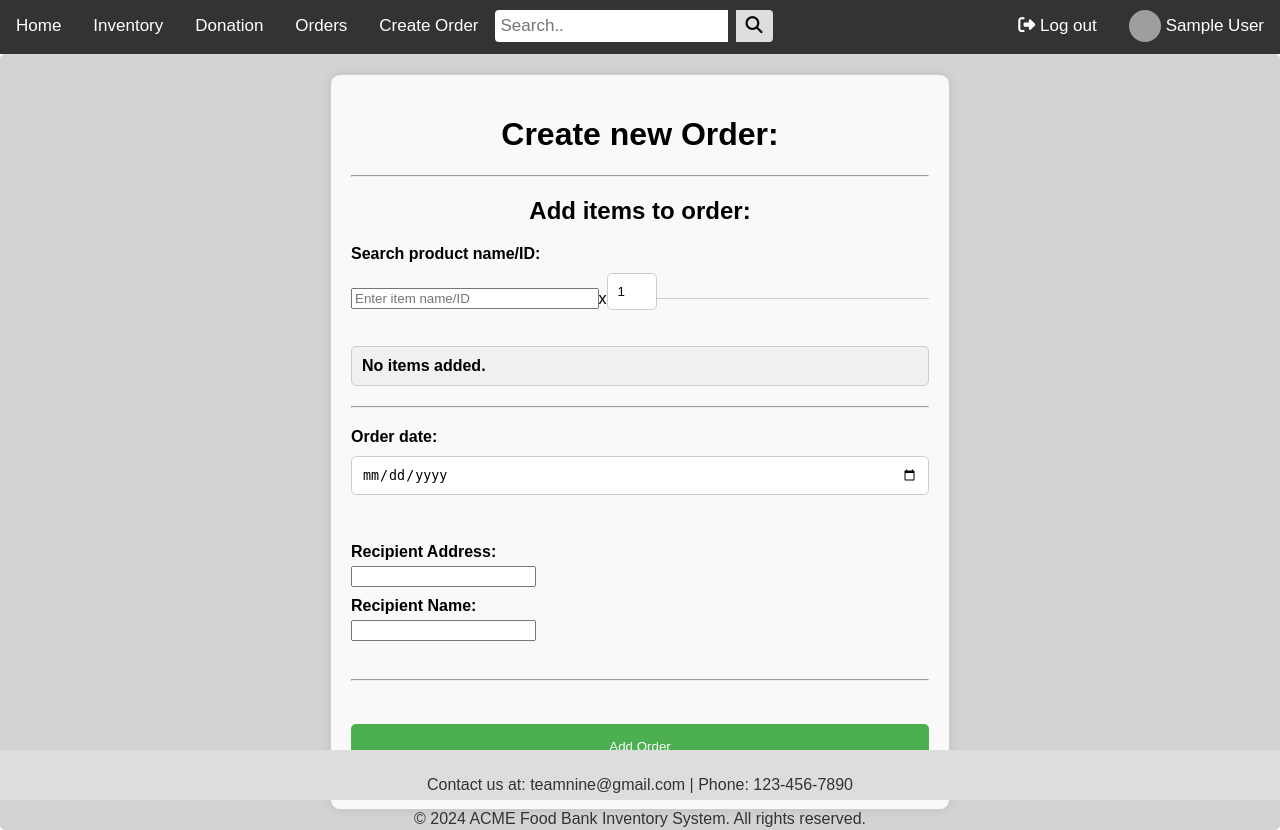
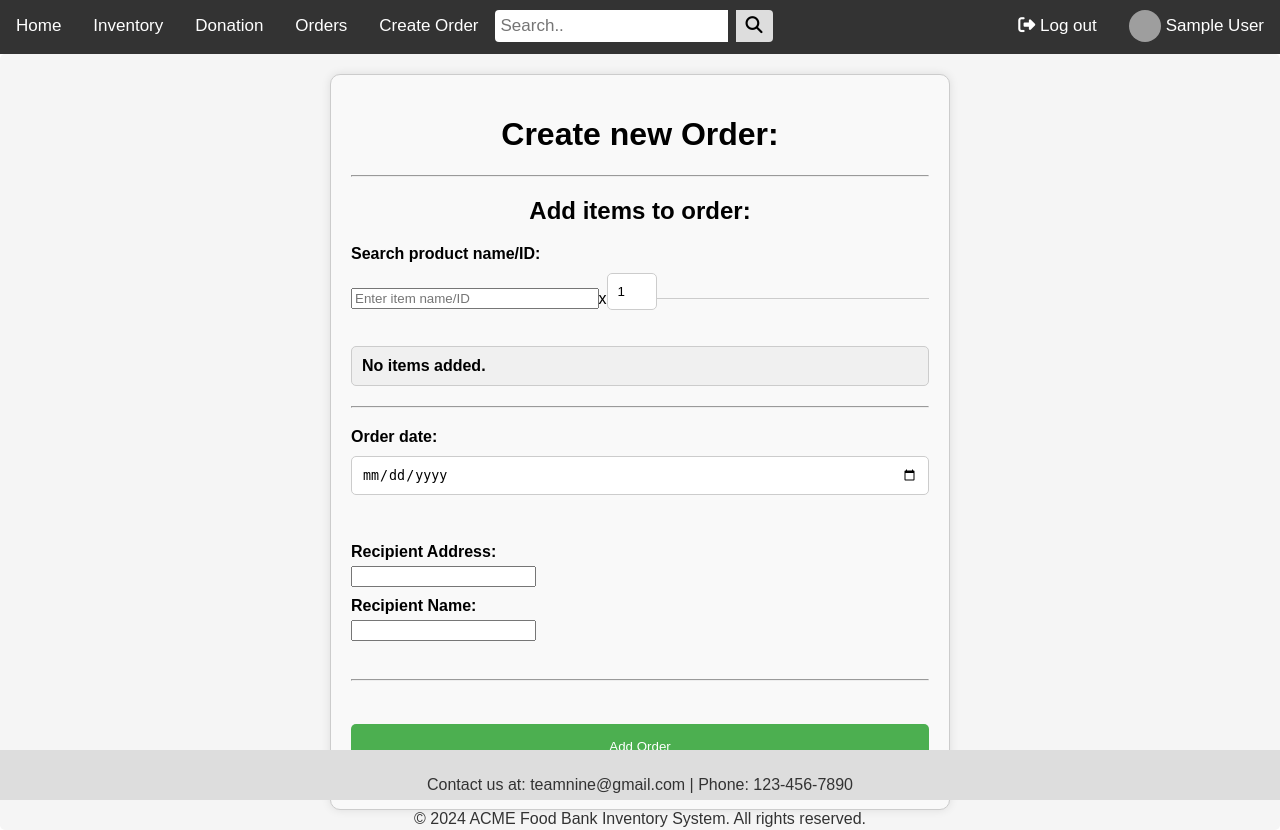
Before and after one commit to YaruG1022/WSU-SU21-CPTS322-Project, a Flask app: page /add_order in a window 1280 px wide. Run offline with Flask 3, Linux system fonts and the light colour scheme; the visitor is signed in with stand-in values (Sample User, id 1); some libraries are stand-ins or nearby versions; grey boxes are pictures that could not be loaded.

Commit message:
Update homepage_style.css

```diff
--- a/src/static/homepage_style.css
+++ b/src/static/homepage_style.css
@@ -126,7 +126,6 @@ img {
     margin-bottom: 20px;
     display: flex;
     justify-content: center;
-    background-color: lightgray;
 
 }
 
@@ -151,6 +150,7 @@ img {
     margin-right: 5px;
     justify-content: center;
     float: center;
+    border-radius: 5%;
 
 }
 
@@ -160,7 +160,7 @@ img {
 
 /* Content Styles */
 .content {
-    background-color: lightgray;
+    background-color: WhiteSmoke;
     padding: 20px;
     border-radius: 5px;
     justify-content: center;
```
